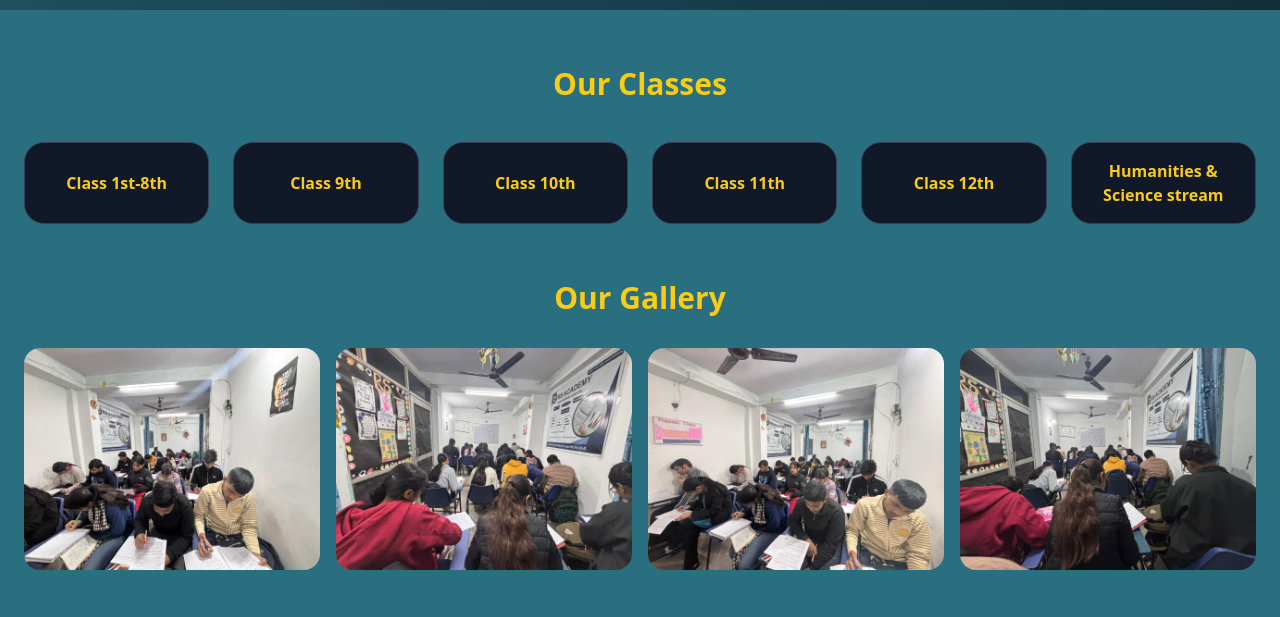
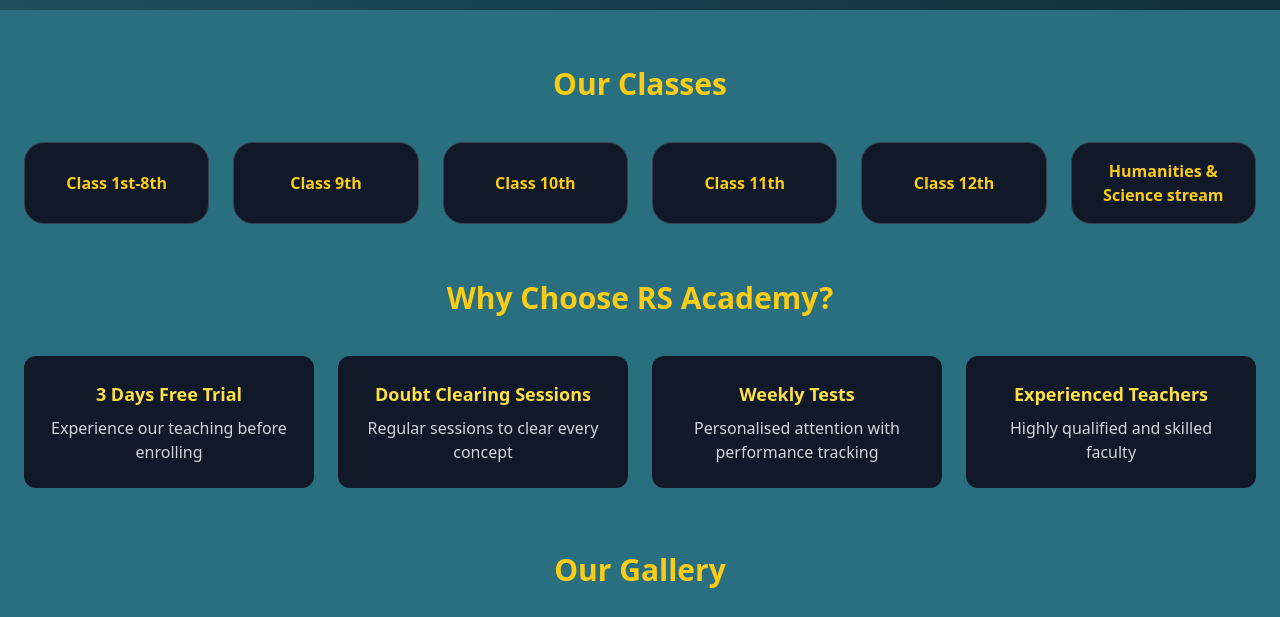
Before and after one commit to Rishikesh-kumar-jha/RS-Academy, a plain HTML site: page index.html in a window 1280 px wide. Shown: the part 134-751 px from the top of the page. Drawn offline with nearby package versions, Linux system fonts and the light colour scheme.

Commit message:
Update index.html

```diff
--- a/index.html
+++ b/index.html
@@ -51,7 +51,36 @@
         <button onclick="showClass('Humanities & Science stream')" class="class-btn">Humanities & Science stream</button>
     </div>
 </section>
+<!-- ================= FEATURES ================= -->
+<section class="container mx-auto px-6 mb-16">
+    <h2 class="text-3xl font-bold text-center text-yellow-400 mb-10">
+        Why Choose RS Academy?
+    </h2>
 
+    <div class="grid md:grid-cols-2 lg:grid-cols-4 gap-6">
+
+        <div class="bg-gray-900 p-6 rounded-xl text-center">
+            <h3 class="text-lg font-bold text-yellow-300">3 Days Free Trial</h3>
+            <p class="text-gray-300 mt-2">Experience our teaching before enrolling</p>
+        </div>
+
+        <div class="bg-gray-900 p-6 rounded-xl text-center">
+            <h3 class="text-lg font-bold text-yellow-300">Doubt Clearing Sessions</h3>
+            <p class="text-gray-300 mt-2">Regular sessions to clear every concept</p>
+        </div>
+
+        <div class="bg-gray-900 p-6 rounded-xl text-center">
+            <h3 class="text-lg font-bold text-yellow-300">Weekly Tests</h3>
+            <p class="text-gray-300 mt-2">Personalised attention with performance tracking</p>
+        </div>
+
+        <div class="bg-gray-900 p-6 rounded-xl text-center">
+            <h3 class="text-lg font-bold text-yellow-300">Experienced Teachers</h3>
+            <p class="text-gray-300 mt-2">Highly qualified and skilled faculty</p>
+        </div>
+
+    </div>
+</section>
 <!-- ================= CLASS DETAILS ================= -->
 <section id="class-details" class="hidden container mx-auto px-6 mb-16">
     <div class="bg-gray-900 p-8 rounded-xl">
@@ -79,6 +108,10 @@
     <div class="bg-gray-900 p-8 rounded-xl grid md:grid-cols-2 gap-8">
         <div>
             <h3 class="text-xl font-bold mb-4">Contact Information</h3>
+
+			<p class="text-yellow-400 font-semibold">Owner: Rishikesh Jha</p>
+    		<p class="text-gray-300 mb-2">B.Com (Hons), University of Delhi</p>
+
             <p>+91 97739 36546</p>
             <p>info.rsacademyofcommerce@gmail.com</p>
             <p>Mon-Sat: 3 PM - 9 PM</p>
```
